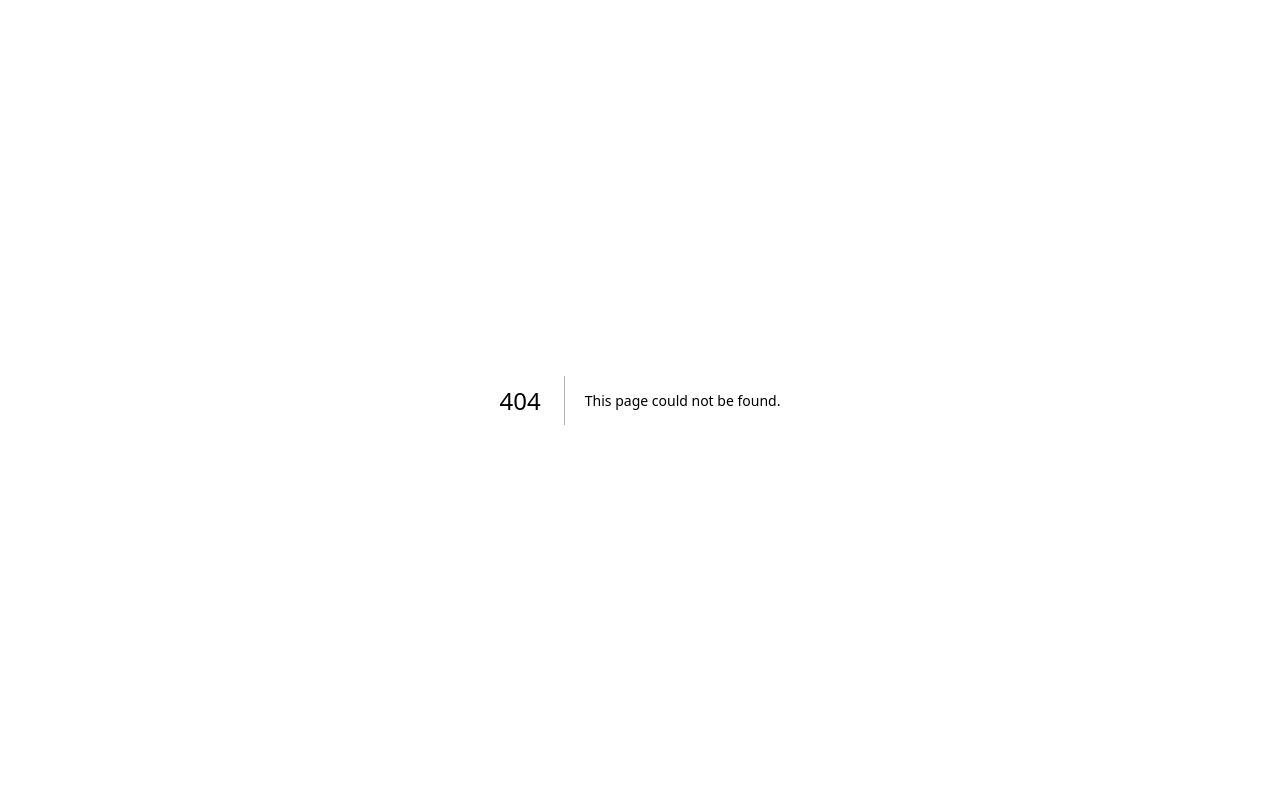
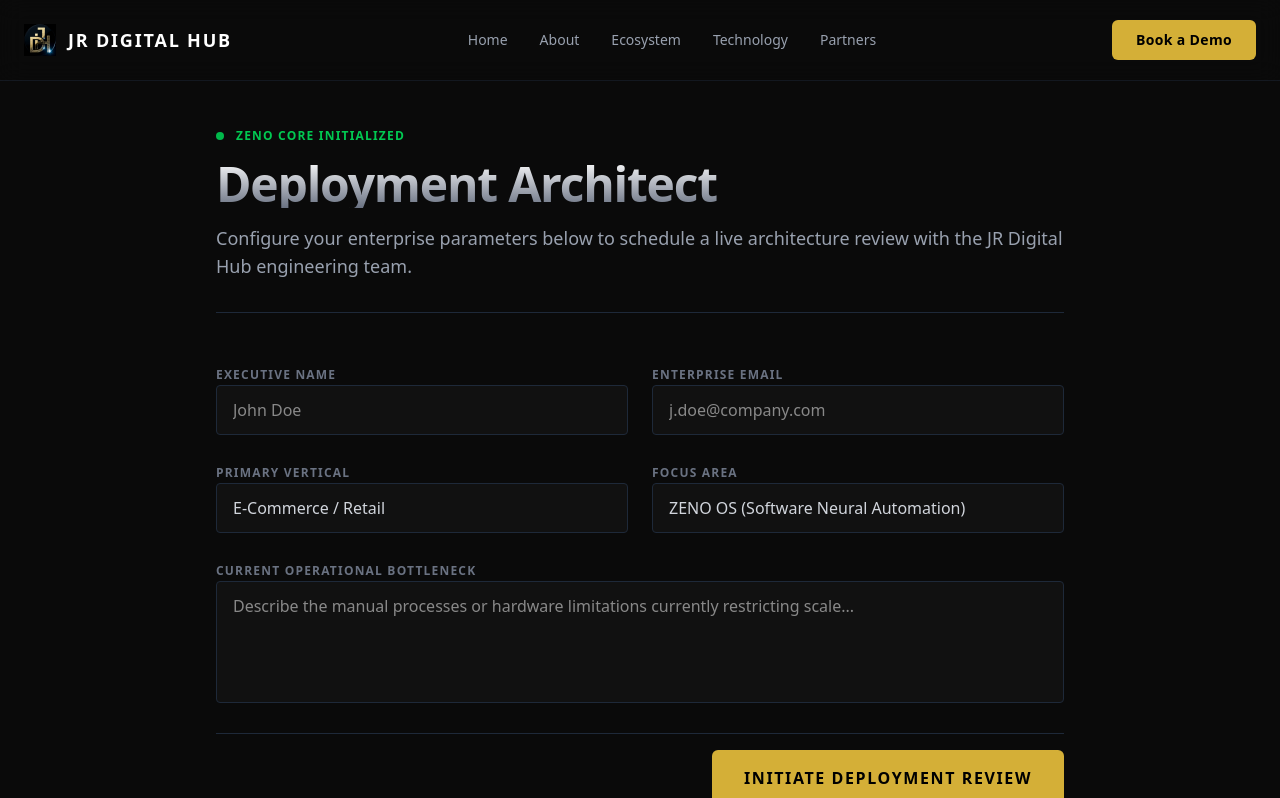
Before and after one commit to JrDigitalHub/jr-digital-hub, a Next.js app: page /book in a window 1280 px wide. Before the commit this address had no page. Shown: the top 798 px of the page. Built offline with nearby package versions, Linux system fonts and the light colour scheme.

Commit message:
Fix: Convert Footer 'Book a Demo' button to Link and ensure navigation to form

```diff
--- /dev/null
+++ b/app/book/page.tsx
@@ -0,0 +1,135 @@
+"use client";
+
+import { useState } from "react";
+import Navbar from "@/components/sections/Navbar";
+import Footer from "@/components/sections/Footer";
+
+export default function BookPage() {
+  const [formState, setFormState] = useState<"idle" | "submitting" | "success" | "error">("idle");
+
+  const handleSubmit = async (e: React.FormEvent<HTMLFormElement>) => {
+    e.preventDefault();
+    setFormState("submitting");
+
+    const formData = new FormData(e.currentTarget);
+
+    try {
+      // Your live Formspree endpoint
+      const response = await fetch("https://formspree.io/f/mrevyvop", {
+        method: "POST",
+        body: formData,
+        headers: {
+          'Accept': 'application/json'
+        }
+      });
+
+      if (response.ok) {
+        setFormState("success");
+      } else {
+        setFormState("error");
+      }
+    } catch (error) {
+      setFormState("error");
+    }
+  };
+
+  return (
+    <main className="min-h-screen bg-[#0A0A0A] text-white selection:bg-[#D4AF37] selection:text-black">
+      <Navbar />
+
+      <section className="pt-32 pb-20 px-6 max-w-4xl mx-auto min-h-[80vh] flex flex-col justify-center">
+
+        {/* Header Section */}
+        <div className="mb-12 border-b border-gray-800 pb-8">
+          <div className="flex items-center gap-3 mb-4">
+            <div className="h-2 w-2 rounded-full bg-green-500 animate-pulse"></div>
+            <span className="text-xs uppercase tracking-widest text-green-500 font-bold">Zeno Core Initialized</span>
+          </div>
+          <h1 className="text-4xl md:text-5xl font-extrabold tracking-tight mb-4 text-transparent bg-clip-text bg-gradient-to-b from-white to-gray-500">
+            Deployment Architect
+          </h1>
+          <p className="text-gray-400 text-lg">
+            {formState === "success"
+              ? "Telemetry Transmitted. Select your deployment review window below."
+              : "Configure your enterprise parameters below to schedule a live architecture review with the JR Digital Hub engineering team."}
+          </p>
+        </div>
+
+        {/* Dynamic Form Area */}
+        {formState === "success" ? (
+          <div className="animate-in fade-in duration-500 h-[700px] w-full rounded-lg overflow-hidden border border-gray-800 bg-white">
+            <iframe
+              src="https://calendly.com/jrdigitalhubltd/zeno-architecture-review?hide_event_type_details=1&hide_gdpr_banner=1&primary_color=d4af37"
+              width="100%"
+              height="100%"
+              frameBorder="0"
+              title="Schedule Deployment Review"
+            ></iframe>
+          </div>
+        ) : (
+          <form onSubmit={handleSubmit} className="space-y-6">
+            <div className="grid grid-cols-1 md:grid-cols-2 gap-6">
+
+              {/* Standard Info */}
+              <div className="space-y-2">
+                <label className="text-xs font-bold tracking-widest text-gray-500 uppercase">Executive Name</label>
+                <input name="name" required type="text" className="w-full bg-[#111] border border-gray-800 rounded px-4 py-3 text-white focus:outline-none focus:border-[#D4AF37] transition-colors" placeholder="John Doe" />
+              </div>
+              <div className="space-y-2">
+                <label className="text-xs font-bold tracking-widest text-gray-500 uppercase">Enterprise Email</label>
+                <input name="email" required type="email" className="w-full bg-[#111] border border-gray-800 rounded px-4 py-3 text-white focus:outline-none focus:border-[#D4AF37] transition-colors" placeholder="j.doe@company.com" />
+              </div>
+
+              {/* Architecture Parameters */}
+              <div className="space-y-2">
+                <label className="text-xs font-bold tracking-widest text-gray-500 uppercase">Primary Vertical</label>
+                <select name="vertical" className="w-full bg-[#111] border border-gray-800 rounded px-4 py-3 text-gray-300 focus:outline-none focus:border-[#D4AF37] transition-colors appearance-none">
+                  <option>E-Commerce / Retail</option>
+                  <option>Industrial / Manufacturing</option>
+                  <option>SaaS / Digital Infrastructure</option>
+                  <option>Hardware Distribution</option>
+                </select>
+              </div>
+              <div className="space-y-2">
+                <label className="text-xs font-bold tracking-widest text-gray-500 uppercase">Focus Area</label>
+                <select name="focus" className="w-full bg-[#111] border border-gray-800 rounded px-4 py-3 text-gray-300 focus:outline-none focus:border-[#D4AF37] transition-colors appearance-none">
+                  <option>ZENO OS (Software Neural Automation)</option>
+                  <option>Kinetic-AGV (Physical Robotics integration)</option>
+                  <option>Hybrid Full-Stack Deployment</option>
+                </select>
+              </div>
+            </div>
+
+            <div className="space-y-2">
+              <label className="text-xs font-bold tracking-widest text-gray-500 uppercase">Current Operational Bottleneck</label>
+              <textarea name="bottleneck" required rows={4} className="w-full bg-[#111] border border-gray-800 rounded px-4 py-3 text-white focus:outline-none focus:border-[#D4AF37] transition-colors resize-none" placeholder="Describe the manual processes or hardware limitations currently restricting scale..."></textarea>
+            </div>
+
+            {formState === "error" && (
+              <p className="text-red-500 text-sm font-bold">Transmission failed. Please try again or contact us directly.</p>
+            )}
+
+            <div className="pt-4 border-t border-gray-800 flex justify-end">
+              <button
+                type="submit"
+                disabled={formState === "submitting"}
+                className="px-8 py-4 rounded-md bg-[#D4AF37] text-black font-bold tracking-widest uppercase transition-all hover:bg-[#c89f2f] hover:shadow-[0_0_30px_rgba(212,175,55,0.4)] disabled:opacity-50 disabled:cursor-not-allowed flex items-center gap-3"
+              >
+                {formState === "submitting" ? (
+                  <>
+                    <span className="w-4 h-4 border-2 border-black border-t-transparent rounded-full animate-spin"></span>
+                    Transmitting...
+                  </>
+                ) : (
+                  "Initiate Deployment Review"
+                )}
+              </button>
+            </div>
+          </form>
+        )}
+      </section>
+
+      <Footer />
+    </main>
+  );
+}
--- a/components/sections/Footer.tsx
+++ b/components/sections/Footer.tsx
@@ -17,9 +17,9 @@ export default function Footer() {
               Deploy ZENO OS or explore our applied hardware solutions.
             </p>
           </div>
-          <button className="px-8 py-3 rounded-md bg-[#D4AF37] text-black font-semibold tracking-wide transition-all hover:bg-[#c89f2f] hover:shadow-[0_0_15px_rgba(212,175,55,0.35)] focus:outline-none focus:ring-2 focus:ring-offset-2 focus:ring-[#D4AF37]">
+          <Link href="/book" className="px-8 py-3 rounded-md bg-[#D4AF37] text-black font-semibold tracking-wide transition-all hover:bg-[#c89f2f] hover:shadow-[0_0_15px_rgba(212,175,55,0.35)] focus:outline-none focus:ring-2 focus:ring-offset-2 focus:ring-[#D4AF37]">
             Book a Demo
-          </button>
+          </Link>
         </div>
 
         {/* Middle Section: Links & Info */}
```
